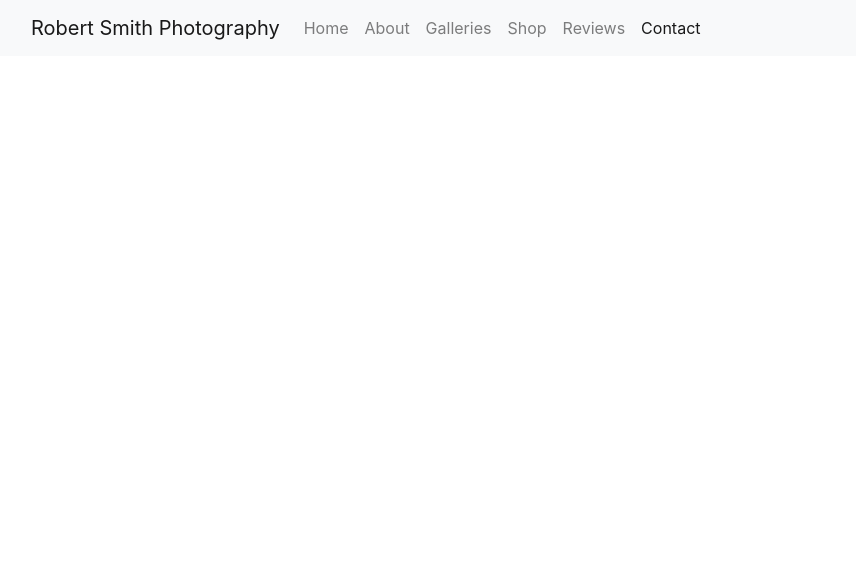
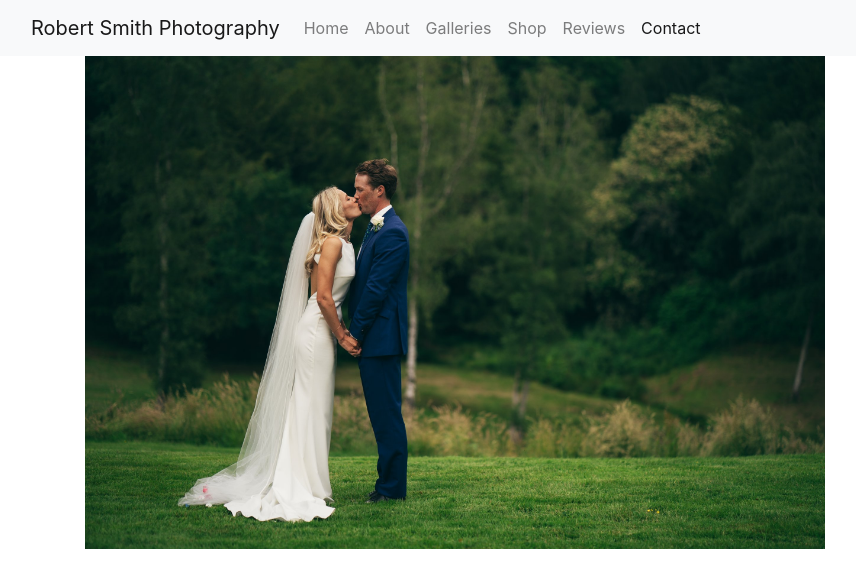
Before and after one commit to RyanHeid/dgl203-semester-project-robert-smith-photography-website, a plain HTML site: page contact.html in a window 1280 px wide. Shown: the whole page, without its empty margins (0-856 px from the left). Drawn offline with nearby package versions, Linux system fonts and the light colour scheme.

Commit message:
Updated contact.html
Added wedding image to contact.html

```diff
--- a/contact.html
+++ b/contact.html
@@ -47,6 +47,14 @@
        </nav>
    <!--  </div> -->
    </header>
+   <div class="container">
+    <div class="col-md-8 px-0">
+      <img src="Images/ContactPhotoWedding3.jpg" class="img-fluid" alt="wedding image">
+    </div><!-- column -->
+   </div><!-- container -->
+
+
+
 
     <!-- Optional JavaScript -->
     <!-- jQuery first, then Popper.js, then Bootstrap JS -->
```
Also changed, not shown: Images/ContactPhotoWedding3.jpg (added).
